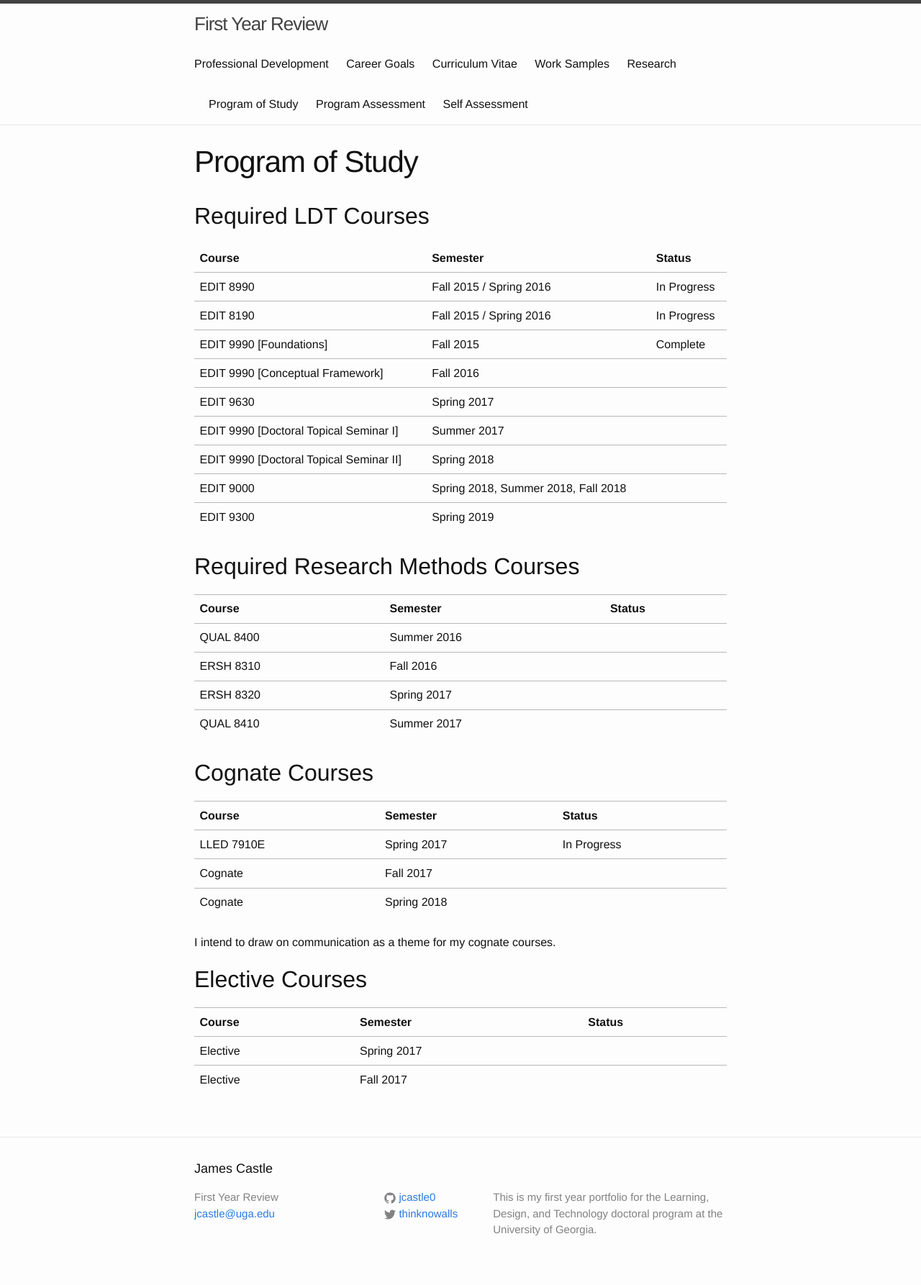
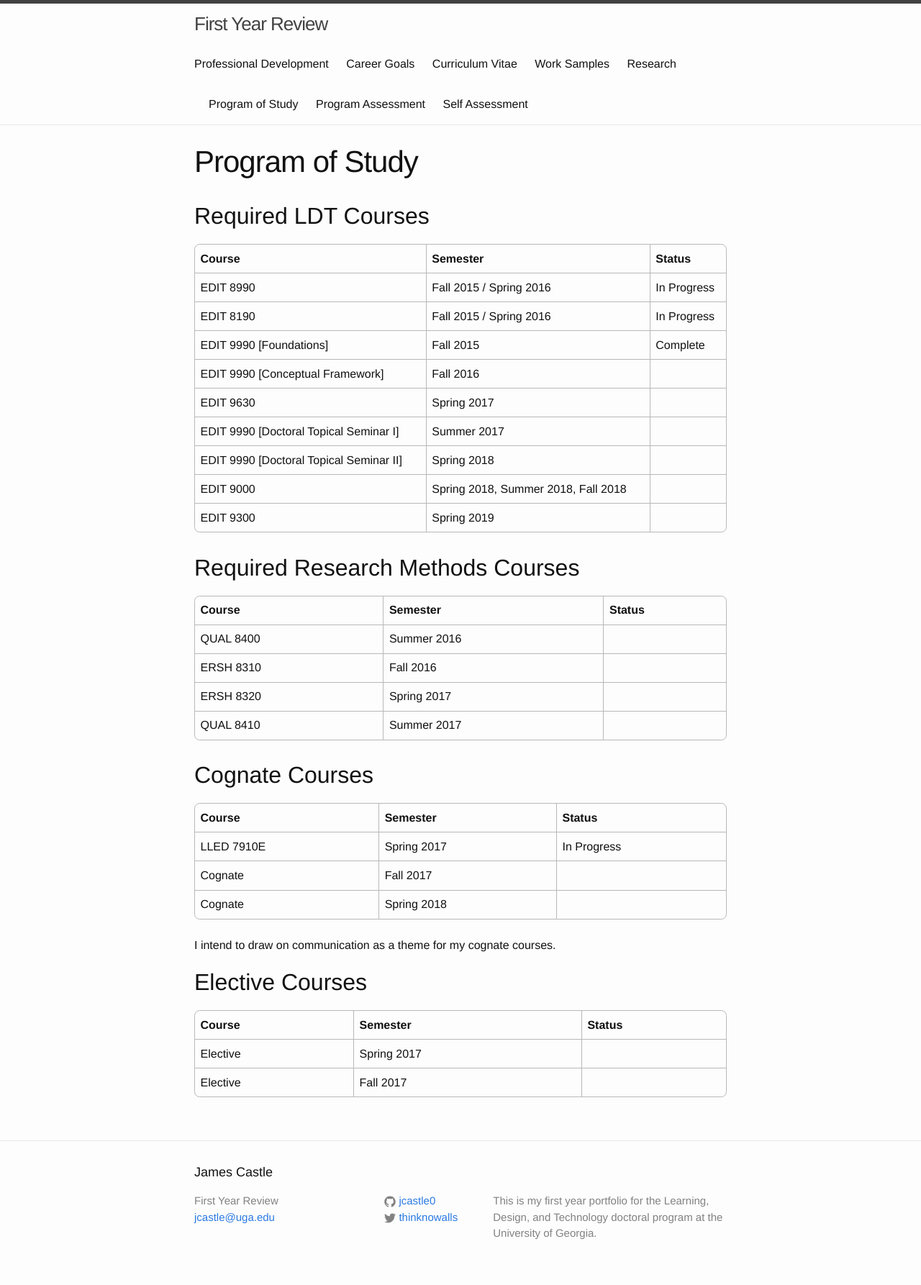
Before and after one commit to jcastle0/ldtportfolio, a Jekyll site: the page built from program.md, in a window 1280 px wide. Shown: the whole page at 72% size. Built offline with Jekyll 4.4.1, drawn with Linux system fonts in a browser that asks for light colours.

Commit message:
Update _tables.scss

```diff
--- a/_sass/_tables.scss
+++ b/_sass/_tables.scss
@@ -119,80 +119,54 @@ table td {
 }
 
 /*  Removes the border-top from the first row. */
-.table thead:first-child tr th,
-%table thead:first-child tr th,
-.table thead:first-child tr td,
-%table thead:first-child tr td {
+table thead:first-child tr th,
+table thead:first-child tr td {
     border-top: 0;
 }
 
 /*  Adds border-top between two table-body sections. */
-.table tbody + tbody,
-%table tbody + tbody {
+table tbody + tbody {
     border-top: $table-body-border-top;
 }
 
-/*  Reduces cell padding */
-.table-condensed th,
-%table-condensed th,
-.table-condensed td,
-%table-condensed td {
-    padding: $table-condensed-padding;
-}
 
 /* Adds borders and border-radius. */
-.table-bordered,
-%table-bordered {
+table {
     border: $table-bordered-border;
     border-collapse: separate;
     *border-collapse: collapsed;
     border-radius: $table-bordered-border-radius;
 }
 
-.table-bordered th + th,
-%table-bordered th + th,
-.table-bordered td + td,
-%table-bordered td + td,
-.table-bordered th + td,
-%table-bordered th + td,
-.table-bordered td + th,
-%table-bordered td + th {
+table th + th,
+table td + td,
+table th + td,
+table td + th {
     border-left: $table-border-left;
 }
 
-.table-bordered thead:first-child tr:first-child th,
-%table-bordered thead:first-child tr:first-child th,
-.table-bordered tbody:first-child tr:first-child th,
-%table-bordered tbody:first-child tr:first-child th,
-.table-bordered tbody:first-child tr:first-child td,
-%table-bordered tbody:first-child tr:first-child td {
+table thead:first-child tr:first-child th,
+table tbody:first-child tr:first-child th,
+table tbody:first-child tr:first-child td {
     border-top: 0;
 }
 
-.table-bordered thead:first-child tr:first-child th:first-child,
-%table-bordered thead:first-child tr:first-child th:first-child,
-.table-bordered tbody:first-child tr:first-child td:first-child,
-%table-bordered tbody:first-child tr:first-child td:first-child {
+table thead:first-child tr:first-child th:first-child,
+table tbody:first-child tr:first-child td:first-child {
     border-radius: $table-bordered-child-radius 0 0 0;
 }
 
-.table-bordered thead:first-child tr:first-child th:last-child,
-%table-bordered thead:first-child tr:first-child th:last-child,
-.table-bordered tbody:first-child tr:first-child td:last-child,
-%table-bordered tbody:first-child tr:first-child td:last-child {
+table thead:first-child tr:first-child th:last-child,
+table tbody:first-child tr:first-child td:last-child {
     border-radius: 0 $table-bordered-child-radius 0 0;
 }
 
-.table-bordered thead:last-child tr:last-child th:first-child,
-%table-bordered thead:last-child tr:last-child th:first-child,
-.table-bordered tbody:last-child tr:last-child td:first-child,
-%table-bordered tbody:last-child tr:last-child td:first-child {
+table thead:last-child tr:last-child th:first-child,
+table tbody:last-child tr:last-child td:first-child {
     border-radius: 0 0 0 $table-bordered-child-radius;
 }
 
-.table-bordered thead:last-child tr:last-child th:last-child,
-%table-bordered thead:last-child tr:last-child th:last-child,
-.table-bordered tbody:last-child tr:last-child td:last-child,
-%table-bordered tbody:last-child tr:last-child td:last-child {
+table thead:last-child tr:last-child th:last-child,
+table tbody:last-child tr:last-child td:last-child {
     border-radius: 0 0 $table-bordered-child-radius 0;
 }
```
